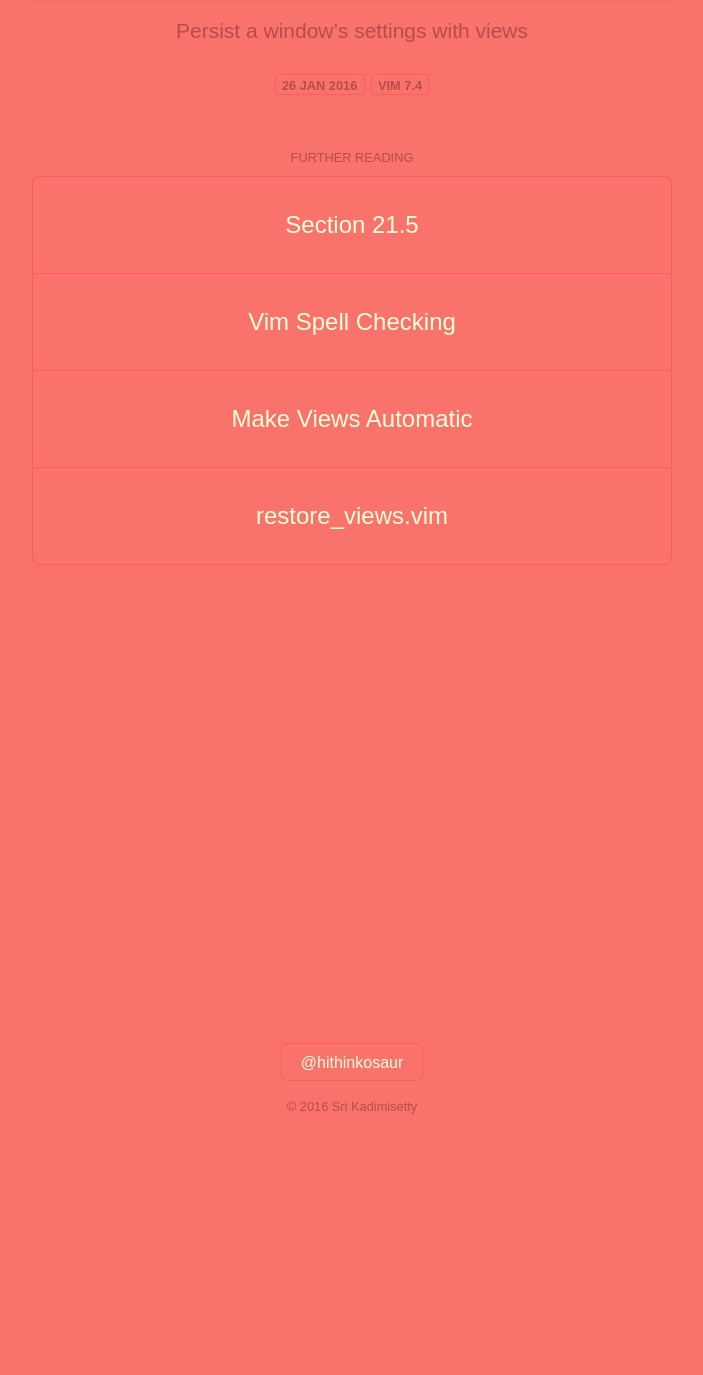
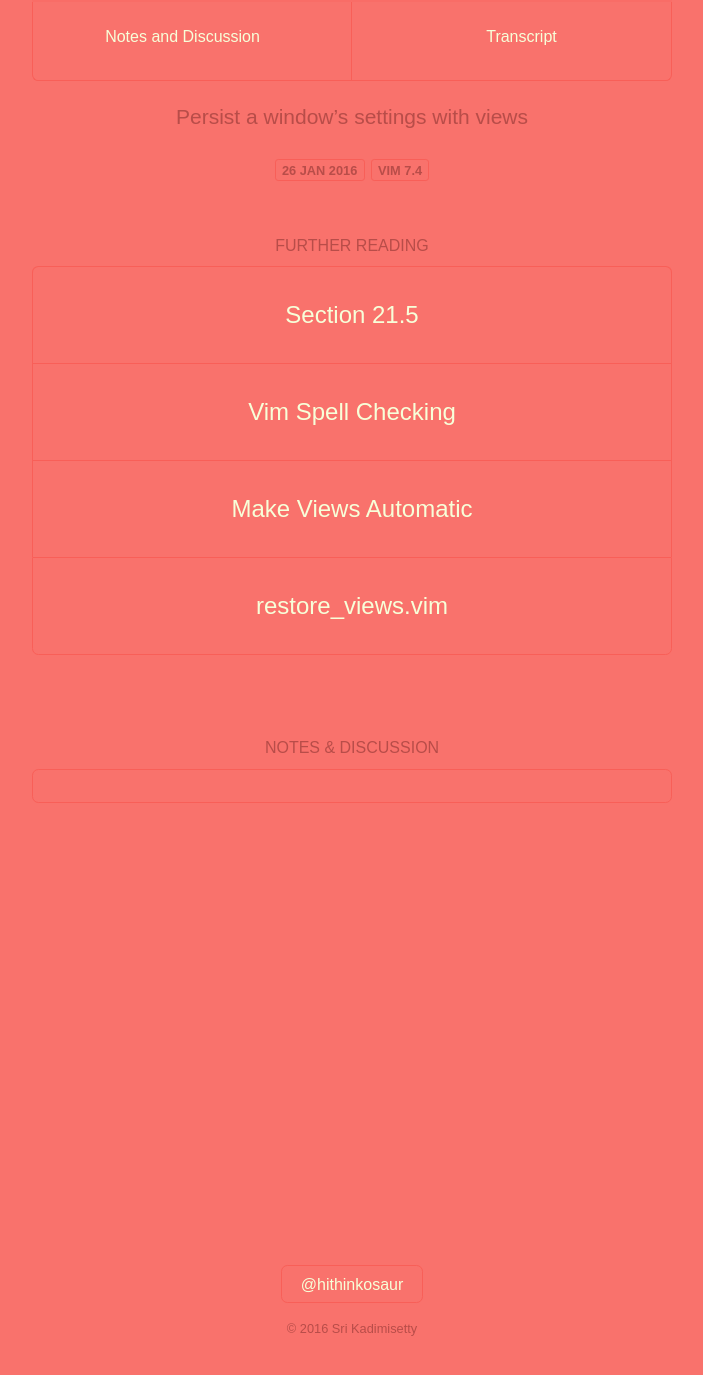
Before and after one commit to kadimisetty/thinkosaur, a Jekyll site: the page built from _vimwatch/1/views.md, in a window 1280 px wide, cut to the strip 664-2075 px from the top of the page. Shown: the top 1375 px of the strip, without its empty margins (288-991 px from the left). Built offline with Jekyll 4.4.1, drawn with Linux system fonts in a browser that asks for light colours; some web fonts are replaced; comment, search, counter and statistics services are not loaded; before the commit the page ends 1853 px from its top, so only the background shows below that.

Commit message:
add disqus forums

```diff
--- /dev/null
+++ b/_includes/episodeComments.html
@@ -0,0 +1,29 @@
+<section class="episodeComments pb" id="comments">
+  <h3>Notes &amp; Discussion</h3>
+  <div class="commentSection"
+
+  {% comment %}disqus comments{% endcomment %}
+  <div id="disqus_thread"></div>
+  <script>
+  /**
+  * RECOMMENDED CONFIGURATION VARIABLES: EDIT AND UNCOMMENT THE SECTION BELOW TO INSERT DYNAMIC VALUES FROM YOUR PLATFORM OR CMS.
+  * LEARN WHY DEFINING THESE VARIABLES IS IMPORTANT: https://disqus.com/admin/universalcode/#configuration-variables
+  */
+  /*
+  var disqus_config = function () {
+  this.page.url = PAGE_URL; // Replace PAGE_URL with your page's canonical URL variable
+  this.page.identifier = PAGE_IDENTIFIER; // Replace PAGE_IDENTIFIER with your page's unique identifier variable
+  };
+  */
+  (function() { // DON'T EDIT BELOW THIS LINE
+  var d = document, s = d.createElement('script');
+
+  s.src = '//thinkosaur.disqus.com/embed.js';
+
+  s.setAttribute('data-timestamp', +new Date());
+  (d.head || d.body).appendChild(s);
+  })();
+  </script>
+  <noscript>Please enable JavaScript to view the <a href="https://disqus.com/?ref_noscript" rel="nofollow">comments powered by Disqus.</a></noscript>
+  </div><!--/ commentSection -->
+</section>
--- a/_layouts/episode.html
+++ b/_layouts/episode.html
@@ -24,11 +24,12 @@
 {% include episodeTitle.html title=episodeTitle url=episodeURL description=episodeDescription %}
 {% include videoPlayer.html vimeoID=episodeVimeoID %}
 {% comment %} Disable comments and transcript untill comments are available
-  {% include subLinks.html transcriptURL=episodeTranscriptURL %}
 {% endcomment %}
+{% include subLinks.html transcriptURL=episodeTranscriptURL %}
 {% include episodeDescription.html description=episodeDescription duration=episodeDuration publishDate=episodePublishDate featured=episodeFeatured %}
 {% if page.relevantLinks %}
   {% include relevantLinksList.html links=page.relevantLinks %}
 {% endif %}
+{% include episodeComments.html %}
 {% include showNewsletterBar.html message=newsletterMessage %}
 {% include footerMenu.html %}
--- /dev/null
+++ b/_sass/app/_episodeComments.scss
@@ -0,0 +1,19 @@
+.episodeComments {
+    margin-bottom: 6rem;
+
+        h3 {
+            margin-bottom: 0.4rem;
+            padding: 0.2rem 1rem;
+
+            text-transform: uppercase;
+            text-align: center;
+            font-size: 1rem;
+            font-weight: normal;
+        }
+
+    .commentSection {
+        padding: 1rem;
+        border: 1px solid $color__borderLinkList;
+        border-radius: 0.4rem;
+    }
+}
--- a/_sass/app/_relevantLinksList.scss
+++ b/_sass/app/_relevantLinksList.scss
@@ -1,7 +1,7 @@
 .relevantLinksList {
     @include desktop {
         margin-top: 3rem;
-        margin-bottom: 6rem;
+        margin-bottom: 4rem;
 
         h3 {
             margin-bottom: 0.4rem;
@@ -9,7 +9,7 @@
 
             text-transform: uppercase;
             text-align: center;
-            font-size: 0.8rem;
+            font-size: 1rem;
             font-weight: normal;
         }
 
--- a/css/app.scss
+++ b/css/app.scss
@@ -44,3 +44,4 @@
 @import "app/testimonials";
 @import "app/headerMenu";
 @import "app/subLinks";
+@import "app/episodeComments";
```
